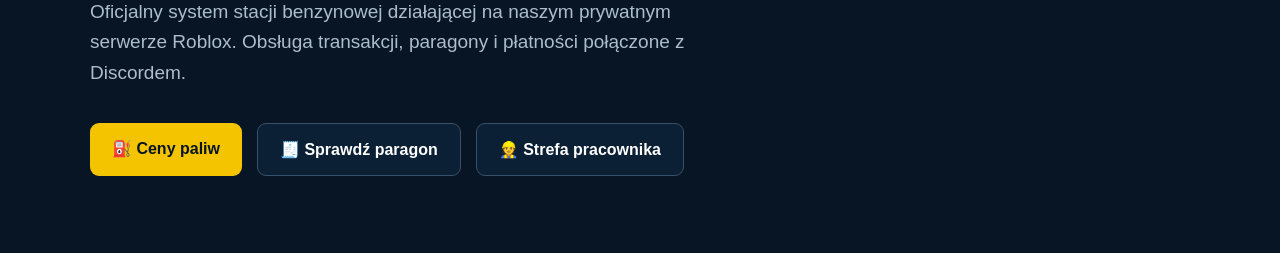
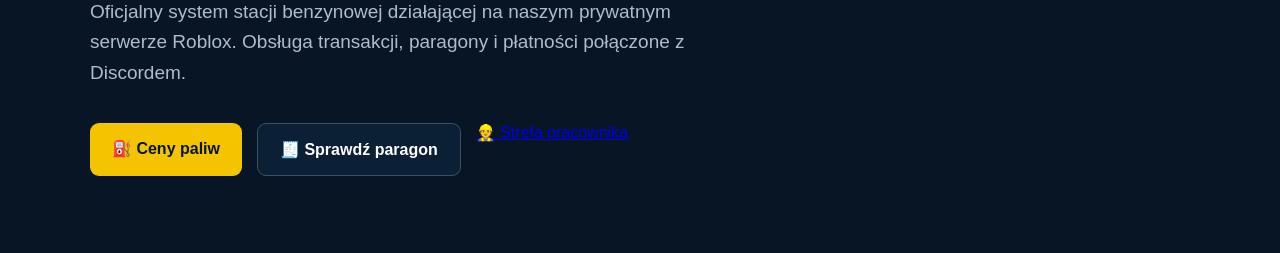
Before and after one commit to radekkarc1-crypto/mazowieckie-paliwa, a website: page index.html in a window 1280 px wide. Shown: the part 358-611 px from the top of the page. Drawn offline with Linux system fonts and the light colour scheme.

Commit message:
Update index.html

```diff
--- a/index.html
+++ b/index.html
@@ -247,10 +247,7 @@
             🧾 Sprawdź paragon
         </a>
 
-        <a
-            class="button secondary"
-            href="/pracownik.html"
-        >
+        <a href="/pracownik.html">
             👷 Strefa pracownika
         </a>
 
```
